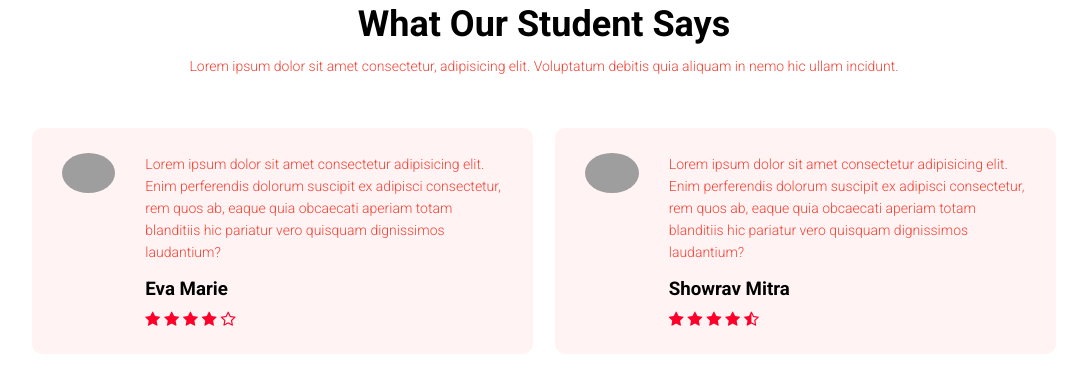
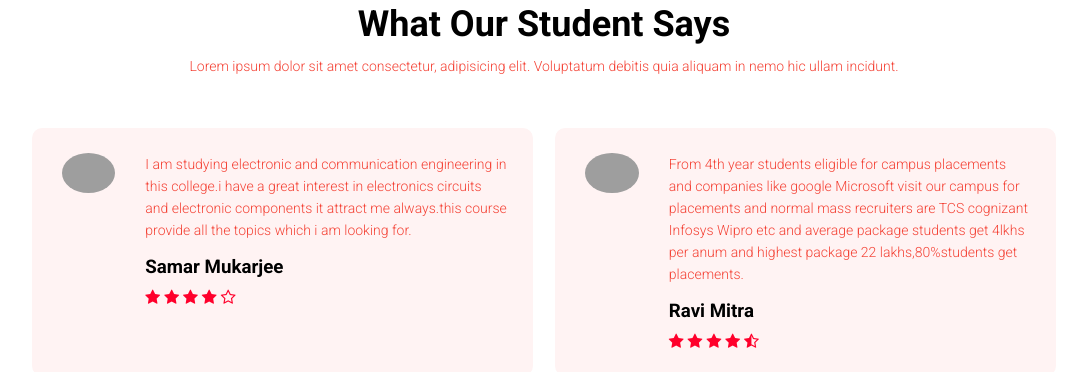
Before and after one commit to sayak-2002/sayaktiu.github.io, a plain HTML site: page index.html in a window 1280 px wide. Shown: the part 2675-3047 px from the top of the page, without its empty margins (96-1183 px from the left). Drawn offline with Linux system fonts and the light colour scheme; grey boxes are pictures that could not be loaded.

Commit message:
reviews added

```diff
--- a/index.html
+++ b/index.html
@@ -122,8 +122,8 @@
         <div class="testimonial-col">
             <img src="images/user1.jpg" >
             <div>
-                <p>Lorem ipsum dolor sit amet consectetur adipisicing elit. Enim perferendis dolorum suscipit ex adipisci consectetur, rem quos ab, eaque quia obcaecati aperiam totam blanditiis hic pariatur vero quisquam dignissimos laudantium?</p>
-           <h3>Eva Marie</h3>
+                <p>I am studying electronic and communication engineering in this college.i have a great interest in electronics circuits and electronic components it attract me always.this course provide all the topics which i am looking for.</p>
+           <h3>Samar Mukarjee</h3>
            <i class="fa fa-star" ></i>
            <i class="fa fa-star" ></i>
            <i class="fa fa-star" ></i>
@@ -134,8 +134,8 @@
         <div class="testimonial-col">
             <img src="images/user2.jpg" >
             <div>
-                <p>Lorem ipsum dolor sit amet consectetur adipisicing elit. Enim perferendis dolorum suscipit ex adipisci consectetur, rem quos ab, eaque quia obcaecati aperiam totam blanditiis hic pariatur vero quisquam dignissimos laudantium?</p>
-           <h3>Showrav Mitra</h3>
+                <p>From 4th year students eligible for campus placements and companies like google Microsoft visit our campus for placements and normal mass recruiters are TCS cognizant Infosys Wipro etc and average package students get 4lkhs per anum and highest package 22 lakhs,80%students get placements.</p>
+           <h3>Ravi Mitra</h3>
            <i class="fa fa-star" ></i>
            <i class="fa fa-star" ></i>
            <i class="fa fa-star" ></i>
```
